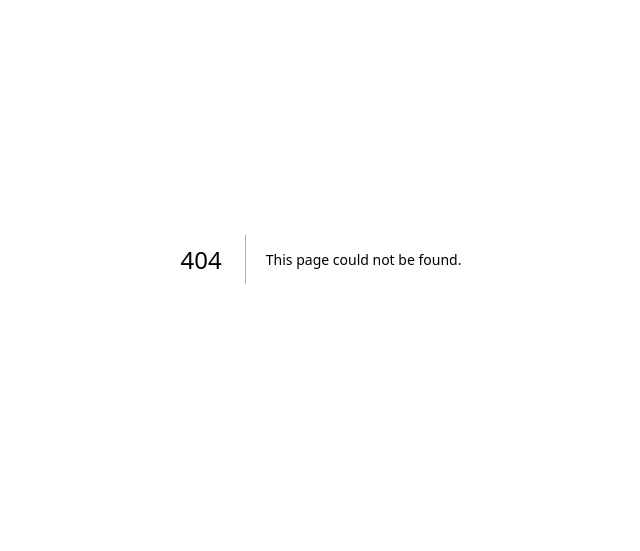
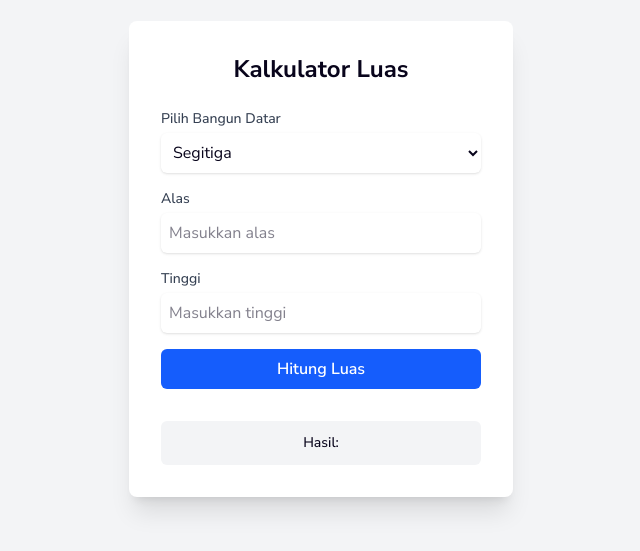
Before and after one commit to Marvvllo/personal-bento, a Next.js app: page /calculator in a window 1280 px wide. Before the commit this address had no page. Shown: the part 141-692 px from the top of the page, without its empty margins (319-959 px from the left). Built offline with nearby package versions, Linux system fonts and the light colour scheme.

Commit message:
Added calc page

```diff
--- /dev/null
+++ b/src/app/calculator/page.jsx
@@ -0,0 +1,199 @@
+"use client";
+import React, { useEffect } from "react";
+
+const CalculatorPage = () => {
+	useEffect(() => {
+		// Since we cannot import jQuery directly, we will use plain JavaScript for DOM manipulation.
+		const shapeSelect = document.getElementById("shape");
+		const calculateBtn = document.getElementById("calculateBtn");
+		const resultSpan = document.getElementById("result");
+		const shapeInputs = document.querySelectorAll(".shape-inputs");
+
+		const showInputs = selectedShape => {
+			shapeInputs.forEach(inputDiv => {
+				if (inputDiv.id === `${selectedShape}-inputs`) {
+					inputDiv.classList.remove("hidden");
+				} else {
+					inputDiv.classList.add("hidden");
+				}
+			});
+		};
+
+		const clearInputs = () => {
+			document.querySelectorAll('input[type="number"]').forEach(input => {
+				input.value = "";
+			});
+		};
+
+		const calculateArea = () => {
+			const selectedShape = shapeSelect.value;
+			let area;
+			let resultText = "Hasil: ";
+
+			if (selectedShape === "triangle") {
+				const base = parseFloat(document.getElementById("base").value);
+				const height = parseFloat(document.getElementById("height").value);
+				if (base > 0 && height > 0) {
+					area = 0.5 * base * height;
+					resultText = `Hasil: ${area.toFixed(2)} satuan²`;
+				} else {
+					resultText = "Hasil: Masukkan nilai yang valid";
+				}
+			} else if (selectedShape === "rectangle") {
+				const length = parseFloat(document.getElementById("length").value);
+				const width = parseFloat(document.getElementById("width").value);
+				if (length > 0 && width > 0) {
+					area = length * width;
+					resultText = `Hasil: ${area.toFixed(2)} satuan²`;
+				} else {
+					resultText = "Hasil: Masukkan nilai yang valid";
+				}
+			} else if (selectedShape === "circle") {
+				const radius = parseFloat(document.getElementById("radius").value);
+				if (radius > 0) {
+					area = Math.PI * radius * radius;
+					resultText = `Hasil: ${area.toFixed(2)} satuan²`;
+				} else {
+					resultText = "Hasil: Masukkan nilai yang valid";
+				}
+			}
+
+			resultSpan.textContent = resultText;
+		};
+
+		// Event listeners
+		shapeSelect.addEventListener("change", e => {
+			showInputs(e.target.value);
+			resultSpan.textContent = "Hasil: ";
+			clearInputs();
+		});
+
+		calculateBtn.addEventListener("click", calculateArea);
+
+		// Initial state
+		showInputs(shapeSelect.value);
+
+		// Cleanup function for event listeners
+		return () => {
+			shapeSelect.removeEventListener("change", showInputs);
+			calculateBtn.removeEventListener("click", calculateArea);
+		};
+	}, []);
+
+	return (
+		<div className="flex min-h-screen items-center justify-center bg-gray-100">
+			<div className="w-full max-w-sm rounded-lg bg-white p-8 shadow-xl">
+				<h1 className="mb-6 text-center text-2xl font-bold">Kalkulator Luas</h1>
+
+				<div className="space-y-4">
+					{/* Shape selection */}
+					<div>
+						<label
+							htmlFor="shape"
+							className="block text-sm font-medium text-gray-700">
+							Pilih Bangun Datar
+						</label>
+						<select
+							id="shape"
+							className="focus:ring-opacity-50 mt-1 block w-full rounded-md border-gray-300 p-2 shadow-sm transition duration-150 ease-in-out focus:border-blue-500 focus:ring focus:ring-blue-200">
+							<option value="triangle">Segitiga</option>
+							<option value="rectangle">Persegi Panjang</option>
+							<option value="circle">Lingkaran</option>
+						</select>
+					</div>
+
+					{/* Triangle inputs */}
+					<div id="triangle-inputs" className="shape-inputs space-y-4">
+						<div>
+							<label
+								htmlFor="base"
+								className="block text-sm font-medium text-gray-700">
+								Alas
+							</label>
+							<input
+								type="number"
+								id="base"
+								className="focus:ring-opacity-50 mt-1 block w-full rounded-md border-gray-300 p-2 shadow-sm focus:border-blue-500 focus:ring focus:ring-blue-200"
+								placeholder="Masukkan alas"
+							/>
+						</div>
+						<div>
+							<label
+								htmlFor="height"
+								className="block text-sm font-medium text-gray-700">
+								Tinggi
+							</label>
+							<input
+								type="number"
+								id="height"
+								className="focus:ring-opacity-50 mt-1 block w-full rounded-md border-gray-300 p-2 shadow-sm focus:border-blue-500 focus:ring focus:ring-blue-200"
+								placeholder="Masukkan tinggi"
+							/>
+						</div>
+					</div>
+
+					{/* Rectangle inputs (initially hidden) */}
+					<div id="rectangle-inputs" className="shape-inputs hidden space-y-4">
+						<div>
+							<label
+								htmlFor="length"
+								className="block text-sm font-medium text-gray-700">
+								Panjang
+							</label>
+							<input
+								type="number"
+								id="length"
+								className="focus:ring-opacity-50 mt-1 block w-full rounded-md border-gray-300 p-2 shadow-sm focus:border-blue-500 focus:ring focus:ring-blue-200"
+								placeholder="Masukkan panjang"
+							/>
+						</div>
+						<div>
+							<label
+								htmlFor="width"
+								className="block text-sm font-medium text-gray-700">
+								Lebar
+							</label>
+							<input
+								type="number"
+								id="width"
+								className="focus:ring-opacity-50 mt-1 block w-full rounded-md border-gray-300 p-2 shadow-sm focus:border-blue-500 focus:ring focus:ring-blue-200"
+								placeholder="Masukkan lebar"
+							/>
+						</div>
+					</div>
+
+					{/* Circle inputs (initially hidden) */}
+					<div id="circle-inputs" className="shape-inputs hidden space-y-4">
+						<div>
+							<label
+								htmlFor="radius"
+								className="block text-sm font-medium text-gray-700">
+								Jari-jari
+							</label>
+							<input
+								type="number"
+								id="radius"
+								className="focus:ring-opacity-50 mt-1 block w-full rounded-md border-gray-300 p-2 shadow-sm focus:border-blue-500 focus:ring focus:ring-blue-200"
+								placeholder="Masukkan jari-jari"
+							/>
+						</div>
+					</div>
+
+					{/* Calculation button */}
+					<button
+						id="calculateBtn"
+						className="w-full rounded-md bg-blue-600 py-2 font-semibold text-white transition duration-150 ease-in-out hover:bg-blue-700 focus:ring-2 focus:ring-blue-500 focus:ring-offset-2 focus:outline-none">
+						Hitung Luas
+					</button>
+
+					{/* Result display */}
+					<div className="mt-4 rounded-md bg-gray-100 p-3 text-center text-sm font-medium">
+						<span id="result">Hasil: </span>
+					</div>
+				</div>
+			</div>
+		</div>
+	);
+};
+
+export default CalculatorPage;
```
